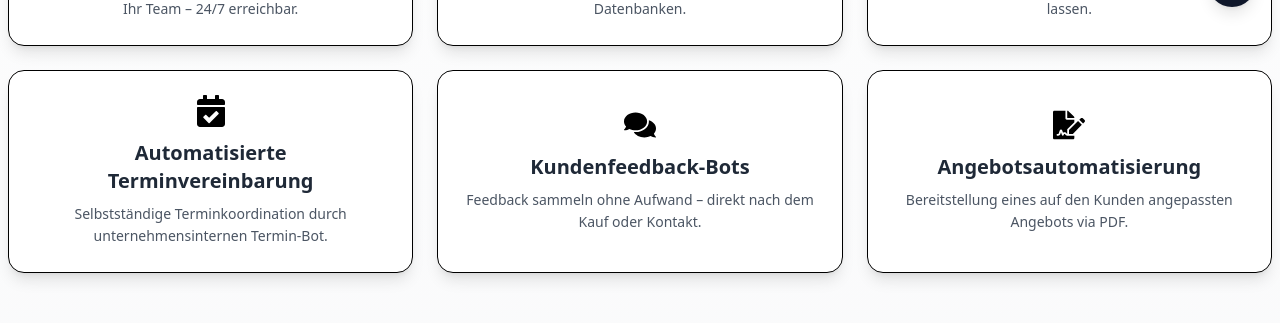
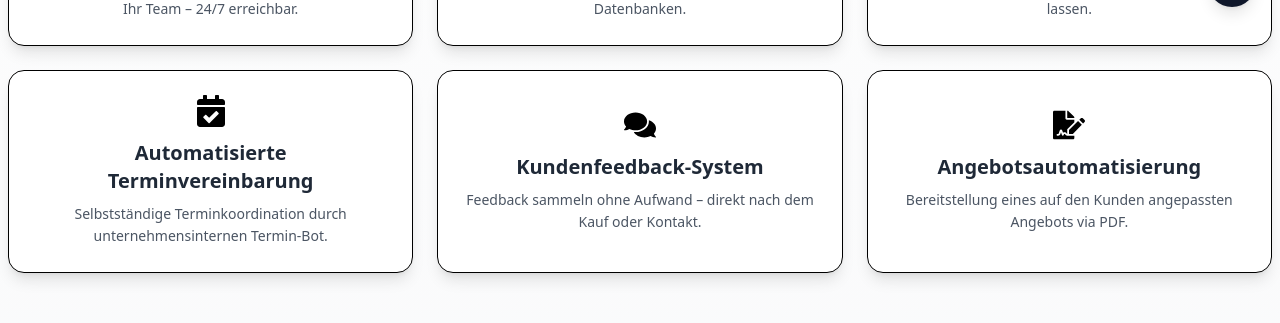
Before and after one commit to Hamsa777/KI-Partner, a React (Vite) app: page / in a window 1280 px wide. Shown: the part 769-1092 px from the top of the page. Built offline with nearby package versions, Linux system fonts and the light colour scheme.

Commit message:
Fix: Verwende korrekte Feedback Webhook-URL

```diff
--- a/src/data/services.js
+++ b/src/data/services.js
@@ -5,8 +5,8 @@ export const services = [
     description: "Automatisieren Sie häufige Fragen und entlasten Sie Ihr Team – 24/7 erreichbar.",
     id: "chatbots",
     icon: "FaRobot",
-    url: "https://www.chatbase.co/chatbot-iframe/eWwON5k4T8DWHObS7YvG4",
-    isExternal: true
+    url: "/chatbots",
+    isExternal: false
   },
   {
     title: "E-Mail-Automation",
@@ -33,12 +33,12 @@ export const services = [
     isExternal: true
   },
   {
-    title: "Kundenfeedback-Bots",
+    title: "Kundenfeedback-System",
     description: "Feedback sammeln ohne Aufwand – direkt nach dem Kauf oder Kontakt.",
     id: "feedback",
     icon: "FaComments",
-    url: "https://tally.so/r/nrqqNL",
-    isExternal: true
+    url: "/Kundenfeedback",
+    isExternal: false
   },
   {
     title: "Angebotsautomatisierung",
--- a/src/main.jsx
+++ b/src/main.jsx
@@ -2,7 +2,7 @@
 import React from "react";
 import ReactDOM from "react-dom/client";
 import { BrowserRouter, Routes, Route } from "react-router-dom";
-
+import WidgetBotCode from "./pages/WidgetBotCode";
 import Layout from "./components/Layout.jsx"; // <--- NEU
 import Home from "./App.jsx";
 import DankeSeite from "./pages/danke.jsx";
@@ -11,8 +11,12 @@ import FeedbackPage from "./pages/FeedbackPage.jsx";
 import UeberUns from "./pages/UeberUns.jsx";
 import DokumentenAutomatisierung from "./pages/DokumentenAutomatisierung.jsx";
 import Embed from "./pages/Embed.jsx";
+import EmbedDemo from "./pages/EmbedDemo";
+import Chatbots from "./pages/chatbots";
+
 
 import "./index.css";
+import Kundenfeedback from "./pages/Kundenfeedback.jsx";
 
 ReactDOM.createRoot(document.getElementById("root")).render(
   <React.StrictMode>
@@ -24,6 +28,8 @@ ReactDOM.createRoot(document.getElementById("root")).render(
           <Route path="/" element={<Home />} />
           <Route path="/ueberuns" element={<UeberUns />} />
           <Route path="/dokumenten-automatisierung" element={<DokumentenAutomatisierung />} />
+          <Route path="/Kundenfeedback" element={<Kundenfeedback />} />
+          <Route path="/chatbots" element={<Chatbots />} />
         </Route>
 
         {/* Sonderseiten ohne Header */}
@@ -31,7 +37,8 @@ ReactDOM.createRoot(document.getElementById("root")).render(
         <Route path="/demo-danke" element={<DemoDanke />} />
         <Route path="/feedback/:firmaId" element={<FeedbackPage />} />
         <Route path="/embed/:firmaId" element={<Embed />} />
-
+        <Route path="/embed/demo" element={<EmbedDemo />} />
+        <Route path="/widgetbot/:firmaId" element={<WidgetBotCode />} />
       </Routes>
     </BrowserRouter>
   </React.StrictMode>
--- a/src/pages/Embed.jsx
+++ b/src/pages/Embed.jsx
@@ -11,10 +11,10 @@ export default function Embed() {
   loading="lazy"></iframe>`;
 
   return (
-    <div className="min-h-screen bg-gray-50 p-6 flex flex-col items-center">
-      <h1 className="text-2xl font-bold mb-4 text-center">Vorschau Ihres Feedback-Widgets</h1>
+    <div className="min-h-screen bg-gray-50 p-10 flex flex-col items-center">
+      <h1 className="text-2xl font-bold mb-10 text-center">Vorschau Ihres Feedback-Widgets</h1>
 
-      <div className="mb-2 w-full max-w-5xl">
+      <div className="mb-7 w-full max-w-5xl">
         <FeedbackWidget firmaId={firmaId} />
       </div>
 
@@ -26,10 +26,10 @@ export default function Embed() {
         <h2 className="text-lg font-semibold mb-4 text-center">Embed-Code für Ihre Website</h2>
         <pre className="bg-gray-100 p-3 rounded text-sm overflow-x-auto text-left">{iframeCode}</pre>
         <button
-          className="mt-4 px-6 py-2 bg-[#6366F1] text-white font-semibold rounded-lg hover:bg-[#4F46E5] transition"
+          className="mt-4 px-6 py-2 bg-[#000000] text-white font-semibold rounded-lg hover:bg-[#4F46E5] transition"
           onClick={() => {
             navigator.clipboard.writeText(iframeCode);
-            alert("✅ Embed-Code wurde kopiert!");
+            alert("Embed-Code wurde kopiert!");
           }}
         >
           Embed-Code kopieren
--- a/src/pages/danke.jsx
+++ b/src/pages/danke.jsx
@@ -20,7 +20,7 @@ export default function DankeSeite() {
           </a>
         </p>
         <a
-          href="https://ki-partner24.de"
+          href="https://www.ki-partner24.de"
           className="bg-blue-900 text-white px-6 py-3 rounded-lg font-semibold shadow-md hover:bg-blue-950 transition"
         >
           Zurück zur Startseite
```
